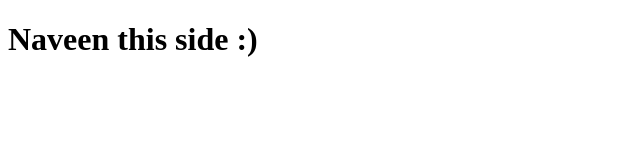
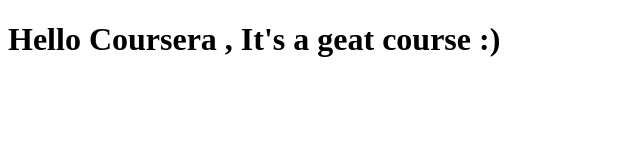
Before and after one commit to naveenkatiyar2001/front-end-course, a plain HTML site: page site/index.html in a window 1280 px wide. Shown: the whole page, without its empty margins (0-640 px from the left). Drawn offline with Linux system fonts and the light colour scheme.

Commit message:
small addition to our page content.

```diff
--- a/site/index.html
+++ b/site/index.html
@@ -4,9 +4,9 @@
 		<meta charset="UTF-8" />
 		<meta http-equiv="X-UA-Compatible" content="IE=edge" />
 		<meta name="viewport" content="width=device-width, initial-scale=1.0" />
-		<title>Hello Development!</title>
+		<title>Hello Coursera!</title>
 	</head>
 	<body>
-		<h1>Naveen this side :)</h1>
+		<h1>Hello Coursera , It's a geat course :)</h1>
 	</body>
 </html>
```
